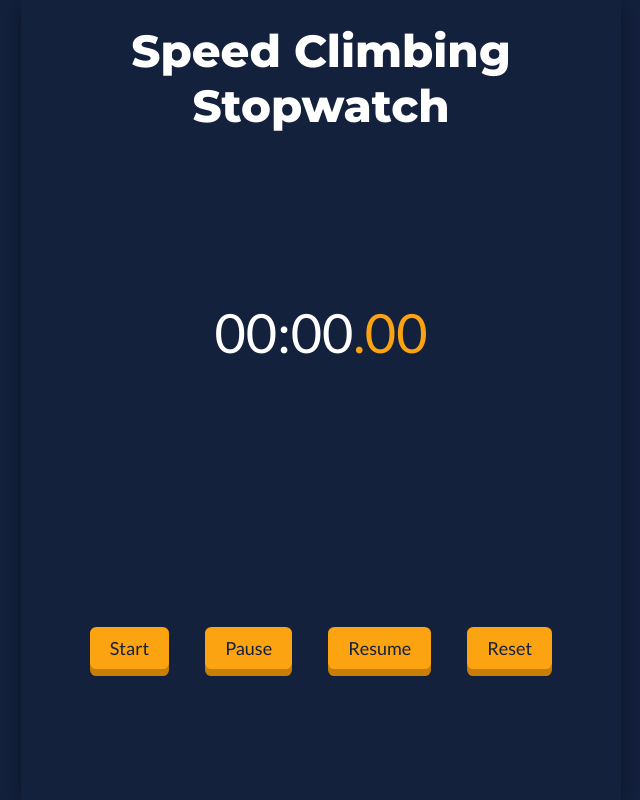
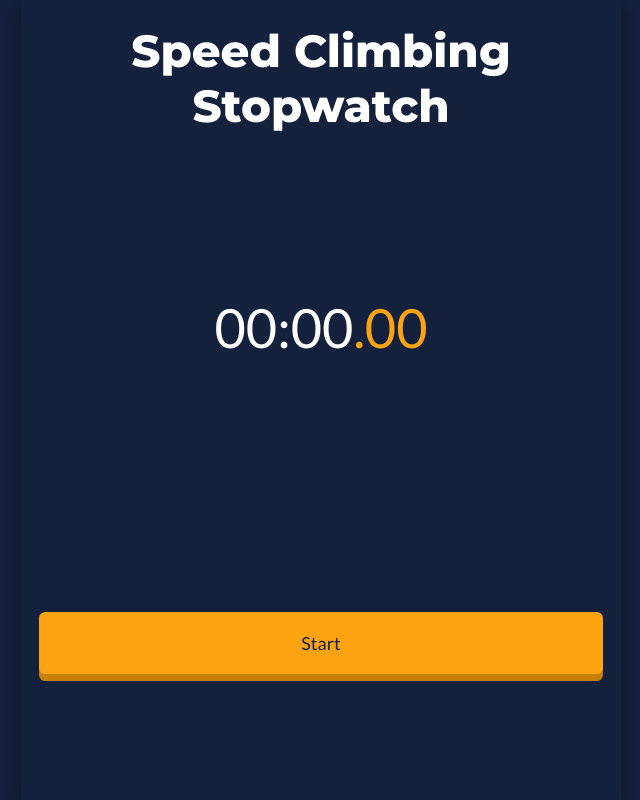
Before and after one commit to Daemon19/speed-climbing-stopwatch, a plain HTML site: page index.html in a window 1280 px wide. Shown: the whole page, without its empty margins (319-959 px from the left). Drawn offline with Linux system fonts and the light colour scheme.

Commit message:
change buttons visibility base on the stopwatch state

```diff
--- a/script.js
+++ b/script.js
@@ -21,6 +21,7 @@ class State {
 class IdleState extends State {
     constructor(stopwatch) {
         super(stopwatch);
+        setButtonsVisibility(true, false, false, false);
         this.stopwatch.updateView(0);
     }
 
@@ -32,6 +33,7 @@ class IdleState extends State {
 class StartState extends State {
     constructor(stopwatch) {
         super(stopwatch);
+        setButtonsVisibility(false, false, false, true);
 
         const playSound = sound => {
             this.playing = sound;
@@ -76,12 +78,14 @@ class RunningState extends State {
     unpause() {
         this.startTime = Date.now();
         this.intervalId = setInterval(() => this.update(), 10);
+        setButtonsVisibility(false, true, false, false);
     }
 }
 
 class PauseState extends State {
     constructor(runningState) {
         super(runningState.stopwatch);
+        setButtonsVisibility(false, false, true, true);
         this.runningState = runningState;
     }
 
@@ -137,6 +141,16 @@ class Stopwatch {
     }
 }
 
+function setButtonsVisibility(start, pause, resume, reset) {
+    const setVisibility = (button, visibility) =>
+        (button.parentElement.style.display = visibility ? "unset" : "none");
+
+    setVisibility(startButton, start);
+    setVisibility(pauseButton, pause);
+    setVisibility(resumeButton, resume);
+    setVisibility(resetButton, reset);
+}
+
 const stopwatch_element = document.getElementById("stopwatch");
 const stopwatch = new Stopwatch(stopwatch_element);
 
--- a/style.css
+++ b/style.css
@@ -56,8 +56,8 @@ main {
 }
 
 #button-list {
-    display: flex;
-    justify-content: center;
+    display: grid;
+    grid-auto-flow: column;
     align-items: center;
     column-gap: 2rem;
     list-style: none;
@@ -71,7 +71,7 @@ main {
     border: none;
     border-radius: 0.35rem;
     font-size: 1rem;
-    padding: 10px 20px;
+    padding: 20px 20px;
     width: 100%;
     transition: all 0.1s ease;
 }
```
